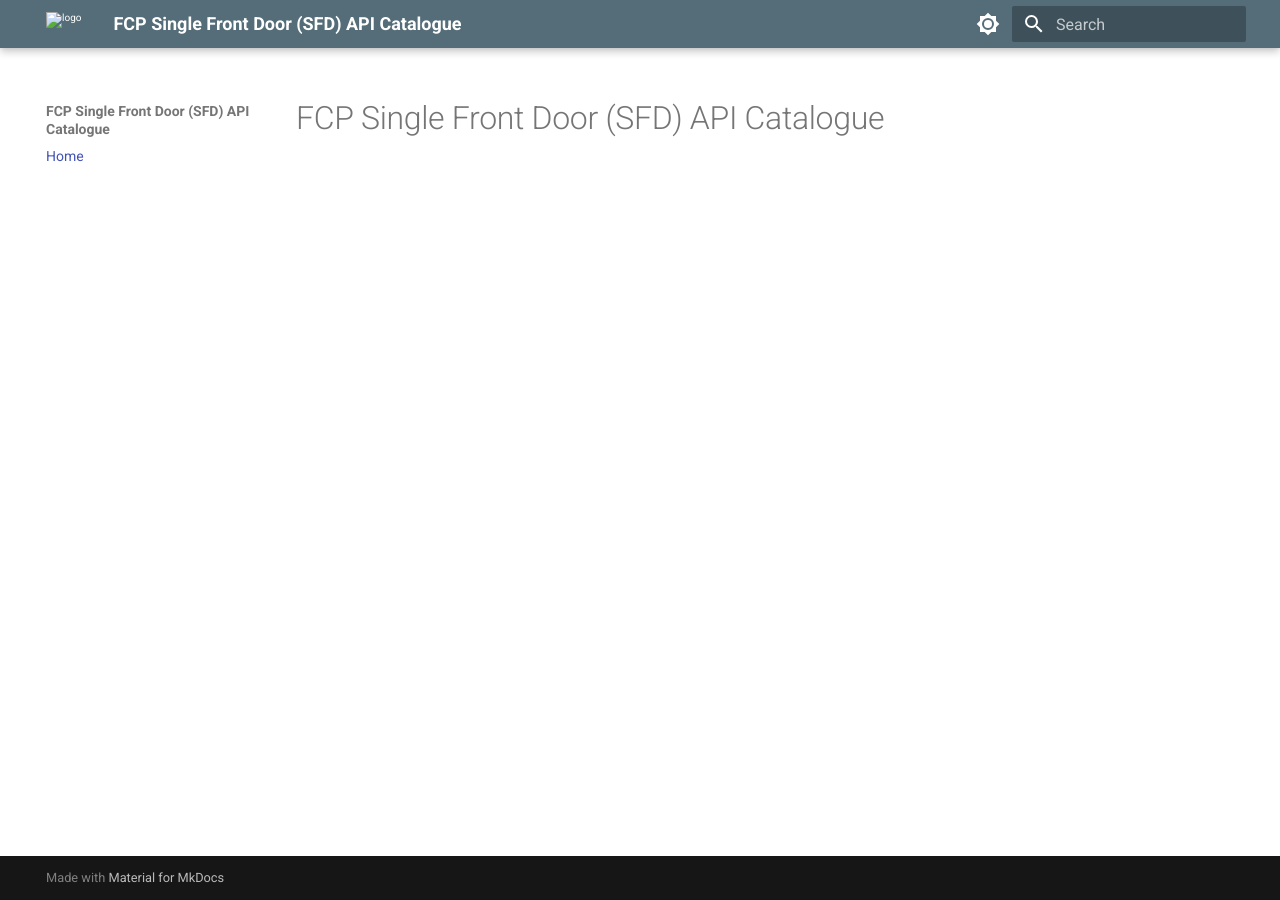
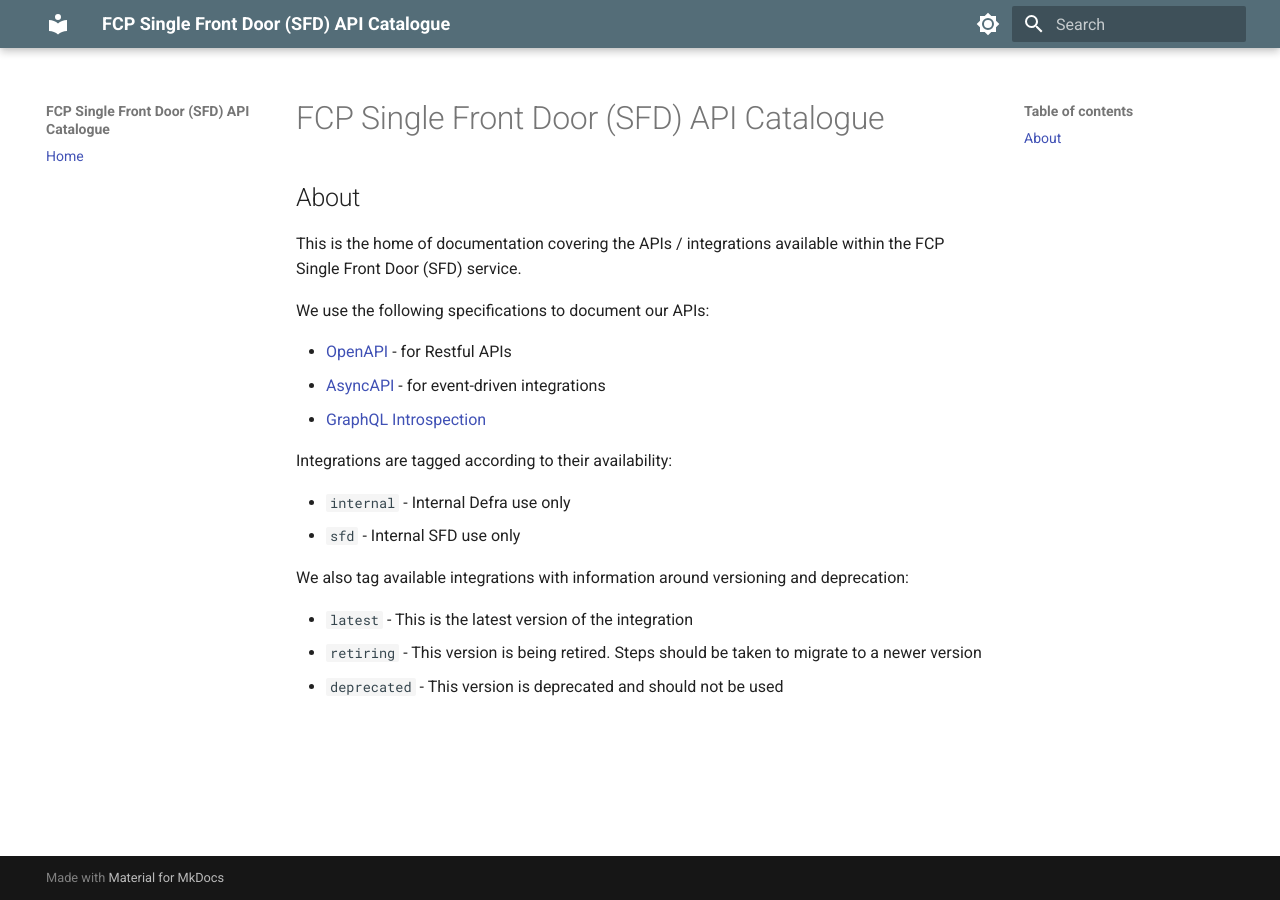
Before and after one commit to DEFRA/fcp-sfd-api-catalogue, an MkDocs documentation site: the page built from docs/index.md, in a window 1280 px wide. Built offline with MkDocs 1.6.1 and Material for MkDocs 9.7.7, drawn with Linux system fonts in a browser that asks for light colours.

Commit message:
SFDP-177 - Initial Setup (#1)
* Use requirements.txt in action

* Update landing page

```diff
--- a/docs/index.md
+++ b/docs/index.md
@@ -1 +1,21 @@
 # FCP Single Front Door (SFD) API Catalogue
+
+## About
+This is the home of documentation covering the APIs / integrations available within the FCP Single Front Door (SFD) service.
+
+We use the following specifications to document our APIs:
+
+* [OpenAPI](https://swagger.io/specification/) - for Restful APIs
+* [AsyncAPI](https://www.asyncapi.com/) - for event-driven integrations
+* [GraphQL Introspection](https://graphql.org/learn/introspection/)
+
+Integrations are tagged according to their availability:
+
+* `internal` - Internal Defra use only
+* `sfd` - Internal SFD use only
+
+We also tag available integrations with information around versioning and deprecation:
+
+* `latest` - This is the latest version of the integration
+* `retiring` - This version is being retired. Steps should be taken to migrate to a newer version
+* `deprecated` - This version is deprecated and should not be used
--- a/mkdocs.yml
+++ b/mkdocs.yml
@@ -2,7 +2,6 @@ site_name: FCP Single Front Door (SFD) API Catalogue
 site_url: https://defra.github.io/fcp-sfd-api-catalogue/
 theme:
   name: material
-  logo: images/favicon.png
   palette:
     - media: "(prefers-color-scheme: light)"
       scheme: default
```
Also changed, not shown: README.md (+1 -1 lines), docs/tags.md (line endings or trailing spaces), 1 other file.
